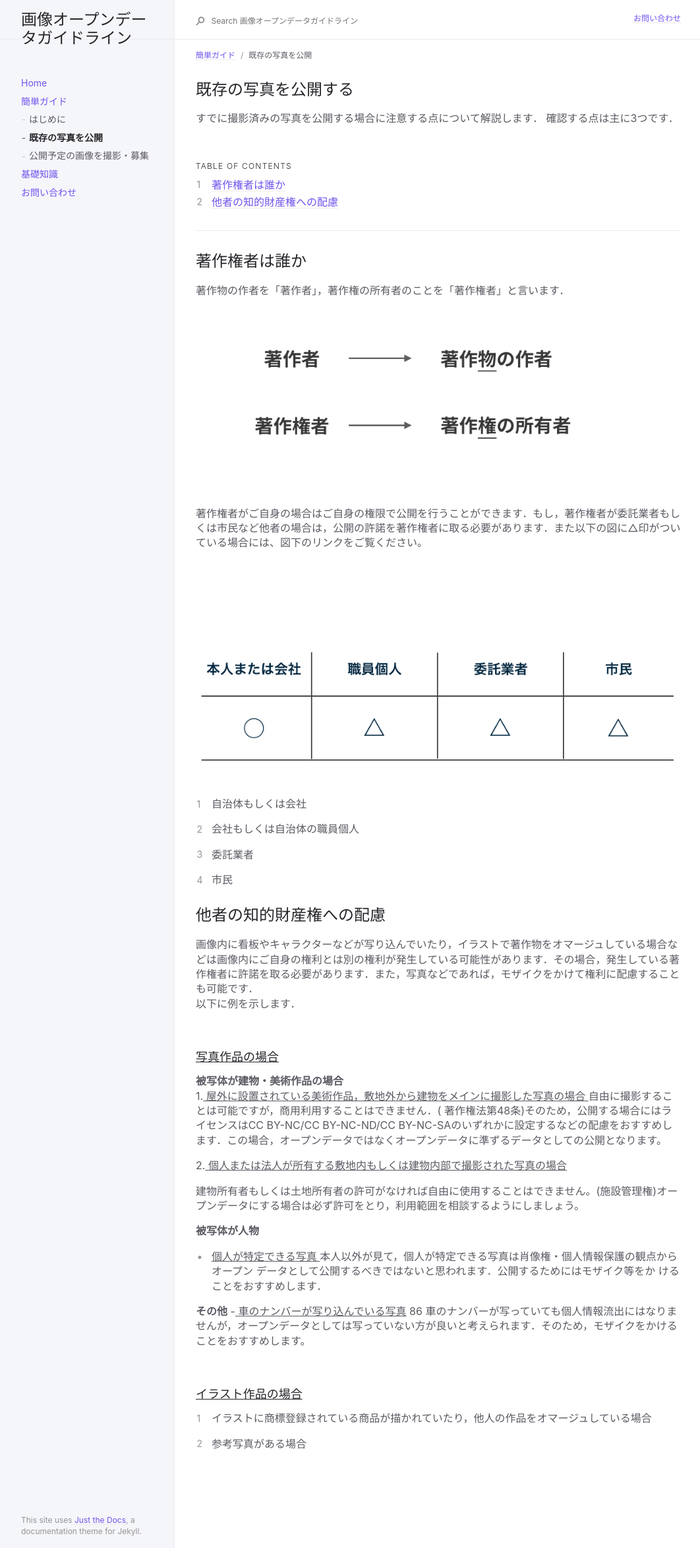
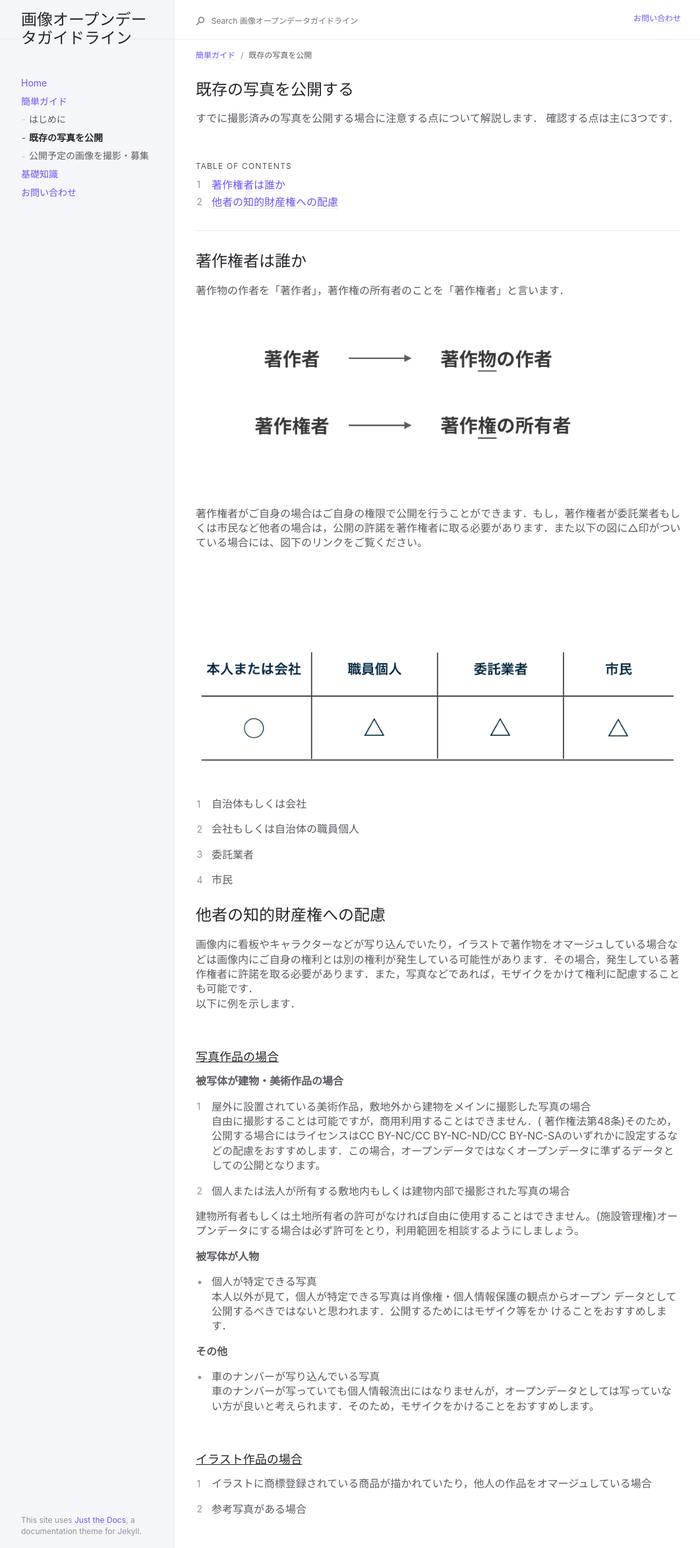
Before and after one commit to ayane0321/image-opendata-guide, a Jekyll site: the page built from docs/quick/already.md, in a window 1280 px wide. Shown: the whole page at 66% size, without its empty margins (91-1153 px from the left). Built offline with Jekyll 4.4.1, drawn with Linux system fonts in a browser that asks for light colours.

Commit message:
change already.md

```diff
--- a/docs/quick/already.md
+++ b/docs/quick/already.md
@@ -49,23 +49,23 @@ nav_order: 2
 
 <h3><u> 写真作品の場合</u></h3>
 **被写体が建物・美術作品の場合**
-1.<u> 屋外に設置されている美術作品，敷地外から建物をメインに撮影した写真の場合  </u>
+1. 屋外に設置されている美術作品，敷地外から建物をメインに撮影した写真の場合
   自由に撮影することは可能ですが，商用利用することはできません．( 著作権法第48条)そのため，公開する場合にはライセンスはCC BY-NC/CC BY-NC-ND/CC BY-NC-SAのいずれかに設定するなどの配慮をおすすめします．この場合，オープンデータではなくオープンデータに準ずるデータとしての公開となります。
 
 
- 2.<u> 個人または法人が所有する敷地内もしくは建物内部で撮影された写真の場合</u>
+ 2. 個人または法人が所有する敷地内もしくは建物内部で撮影された写真の場合
 
  建物所有者もしくは土地所有者の許可がなければ自由に使用することはできません。(施設管理権)オープンデータにする場合は必ず許可をとり，利用範囲を相談するようにしましょう。
 
  **被写体が人物**
- - <u> 個人が特定できる写真 </u>
+ -  個人が特定できる写真
 本人以外が見て，個人が特定できる写真は肖像権・個人情報保護の観点からオープン
 データとして公開するべきではないと思われます．公開するためにはモザイク等をか
 けることをおすすめします．
 
 **その他**
--<u> 車のナンバーが写り込んでいる写真</u>
- 86 車のナンバーが写っていても個人情報流出にはなりませんが，オープンデータとしては写っていない方が良いと考えられます．そのため，モザイクをかけることをおすすめします。
+- 車のナンバーが写り込んでいる写真
+ 車のナンバーが写っていても個人情報流出にはなりませんが，オープンデータとしては写っていない方が良いと考えられます．そのため，モザイクをかけることをおすすめします。
 
 
 <br>
```
